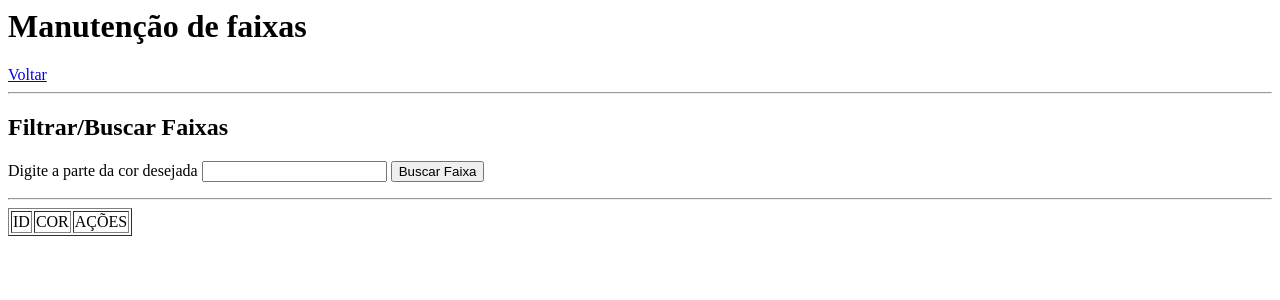
After one commit to GilmarAlves99/Cadastro-Alunos-Faixas, a PHP site: page /faixas/filtrarFaixa.php in a window 1280 px wide. The commit adds this page. Shown: the top 300 px of the page. Run offline with PHP 8.4, Linux system fonts and the light colour scheme; data that the repository does not hold is empty.

Commit message:
Completo

```diff
--- /dev/null
+++ b/jiujitsu/faixas/filtrarFaixa.php
@@ -0,0 +1,46 @@
+<?php require_once "../conexao/ConexaoPDO.php"; ?>
+<h1>Manutenção de faixas</h1>
+<a href="../index.php"> Voltar</a>
+<hr>
+<h2>Filtrar/Buscar Faixas</h2>
+<form action="" method="POST">
+    <label>Digite a parte da cor desejada</label>
+<input type="text" name="inputCor" id="inputCor" />
+<input type="submit" value="Buscar Faixa" />
+</form>
+<HR>
+
+<?php
+$cor = "";
+if(isset($_POST['inputCor'])){
+$cor = $_POST['inputCor'];
+}
+
+$conexao = ConexaoPDO::getInstance();
+$query = "SELECT * FROM faixas WHERE cor LIKE :valor ";
+$stmt = $conexao->prepare($query);
+//Pelo o que ela vai ser substituida
+$stmt->bindValue("valor", "%".$cor."%" ,PDO::PARAM_STR);
+$stmt->execute();
+$faixas = $stmt->fetchAll();
+?>
+<table border="1">
+<tr>
+<td>ID</td>
+<td>COR</td>
+<td>AÇÕES</td>
+</tr>
+
+<?php
+foreach($faixas as $registro=>$faixa){
+    ?>
+<tr>
+    <td> <?php echo $faixa["id"]; ?> </td>
+    <td> <?php echo $faixa["cor"]; ?> </td>
+    <td><a href="excluirFaixa.php?id=<?php echo $faixa["id"]; ?>" >Excluir</a>
+    <a href="frmEditarFaixa.php?id=<?php echo $faixa["id"]; ?>" >Editar</a>
+</td><!-- (* cada linha da tabela vai possuir a opção de excluir o registro pelo id) -->
+</tr>
+<?php } ?>
+
+</table>
--- a/jiujitsu/faixas/listarFaixas.php
+++ b/jiujitsu/faixas/listarFaixas.php
@@ -8,6 +8,9 @@
 <input type="submit" value="Cadastrar Faixa" />
 </form>
 <HR>
+   <hr>
+<a href="filtrarFaixa.php">Deseja filtrar a lista</a>
+<hr>
 <?php
 $conexao = ConexaoPDO::getInstance();
 $query = "SELECT * FROM faixas";
```
